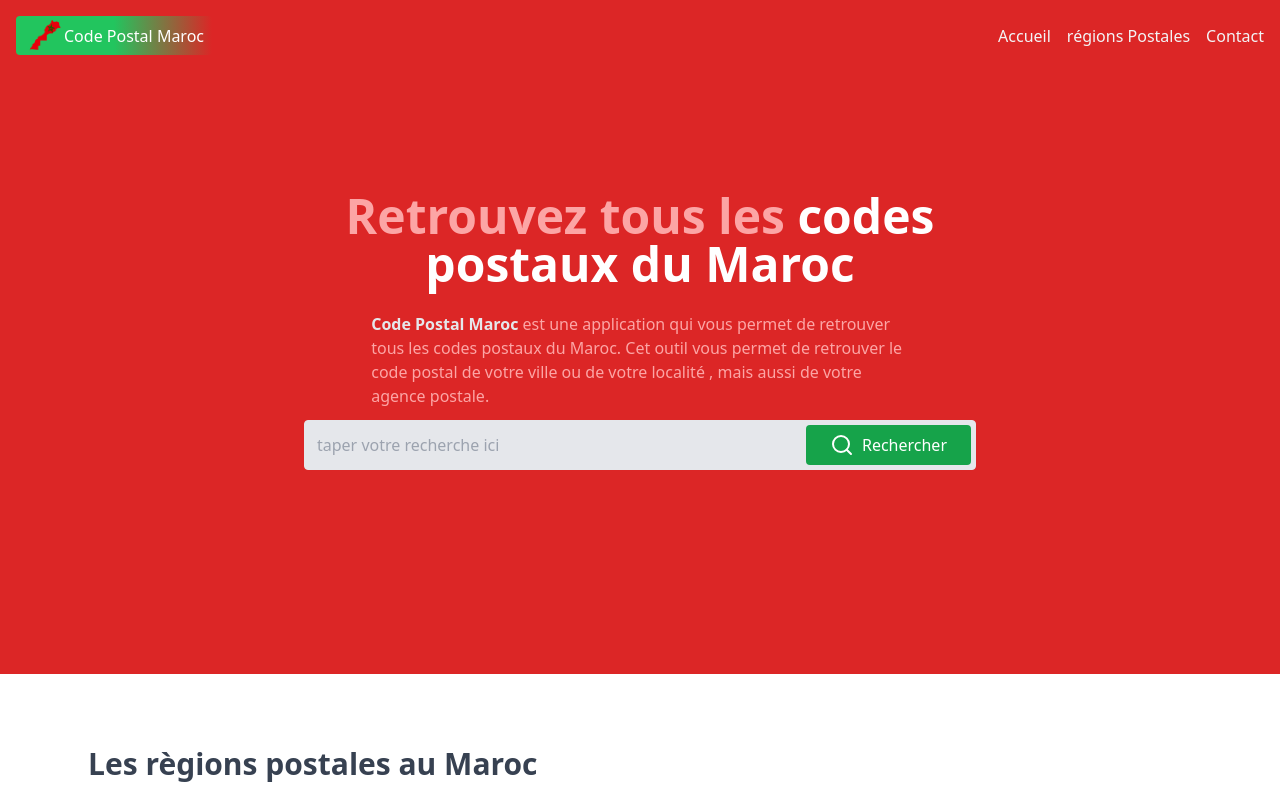
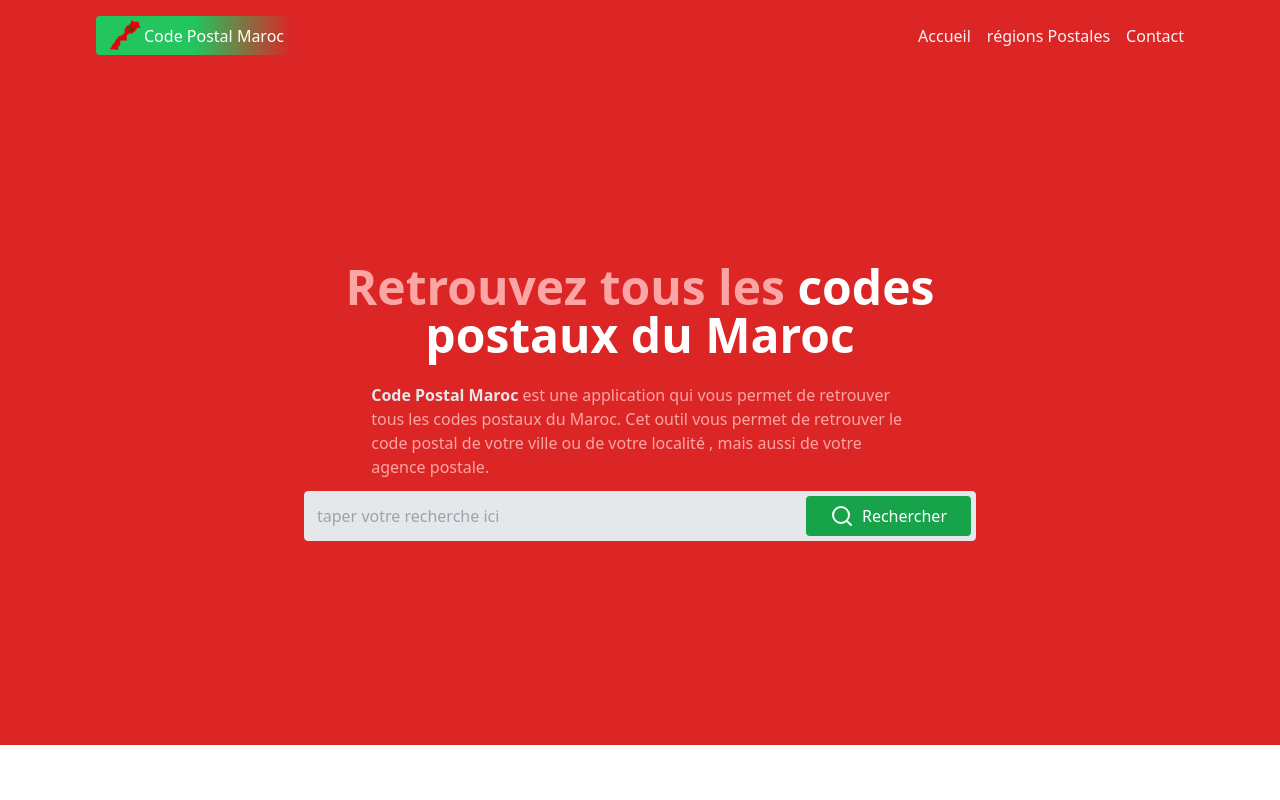
Before and after one commit to ibra1987/code-postal-maroc, a Next.js app: page / in a window 1280 px wide. Shown: the top 800 px of the page. Built offline with nearby package versions, Linux system fonts and the light colour scheme.

Commit message:
remove position fixed from header

```diff
--- a/app/components/header/Header.tsx
+++ b/app/components/header/Header.tsx
@@ -6,7 +6,7 @@ import Nav from "./Nav"
 
 const Header = () => {
   return (
-    <div className="w-full p-4 flex justify-center items-center px-4  text-gray-100 font-medium fixed top-0 left-0 bg-red-600 opacity-1 z-20">
+    <div className="w-full p-4 flex justify-center items-center px-4  text-gray-100 font-medium ">
 
          <div className="w-full  gap-6 flex flex-col md:flex-row justify-center md:justify-between items-center ">
               <div className="flex w-full justify-between items-center">
```
